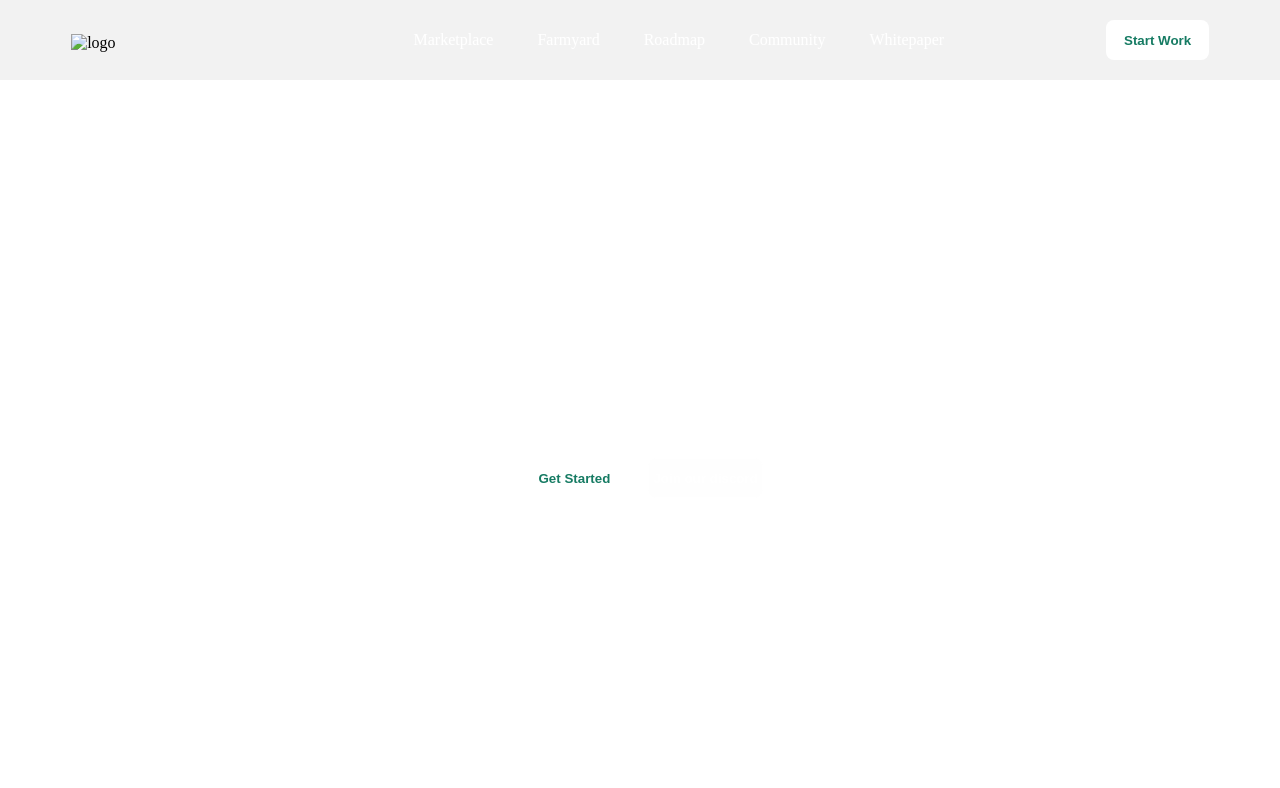
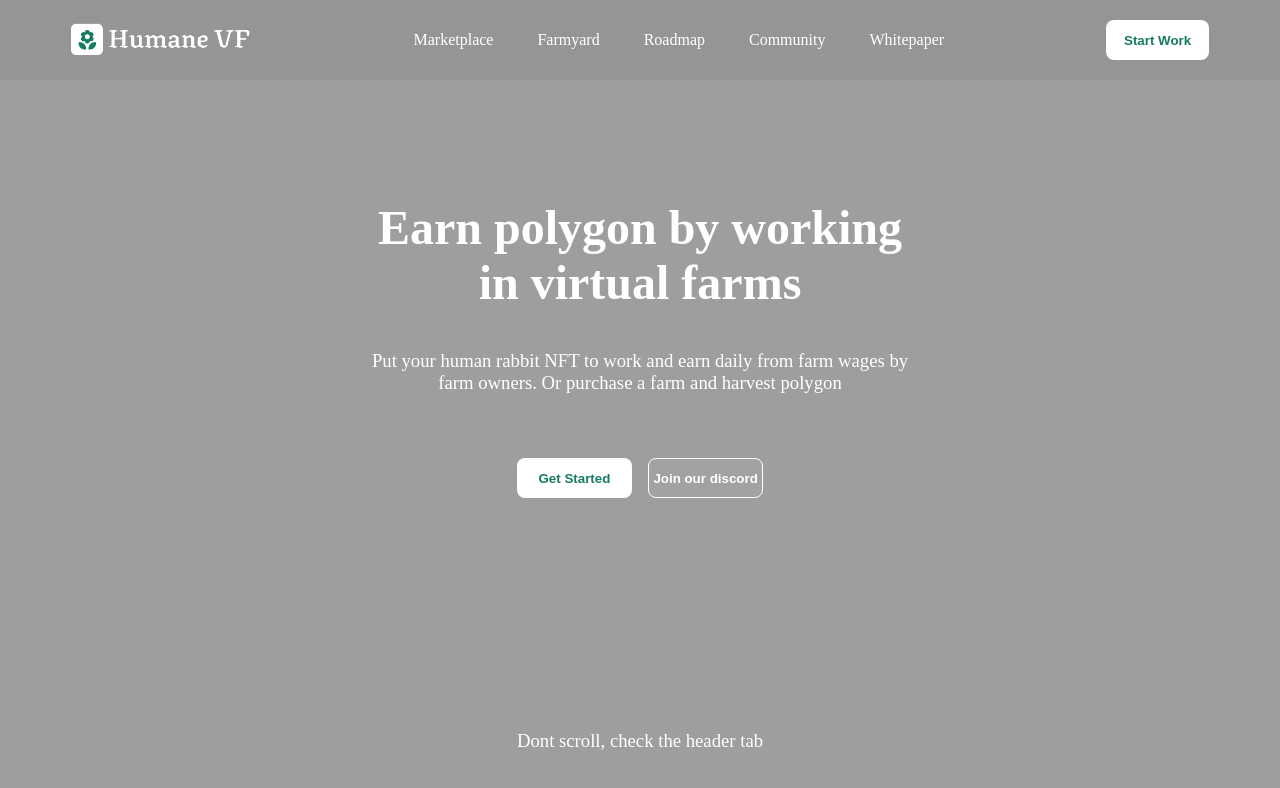
Before and after one commit to wendelcutrim/desafio-human-vf, a plain HTML site: page index.html in a window 1280 px wide. Drawn offline with Linux system fonts and the light colour scheme; the site is published under a folder, as on GitHub Pages, so addresses that start at the root find nothing; a web font is replaced by a local one.

Commit message:
Realizado correções na chamada dos links de imagens para o deploy

```diff
--- a/index.html
+++ b/index.html
@@ -5,7 +5,7 @@
     <meta charset="UTF-8">
     <meta http-equiv="X-UA-Compatible" content="IE=edge">
     <meta name="viewport" content="width=device-width, initial-scale=1.0">
-    <link rel="stylesheet" href="style.css">
+    <link rel="stylesheet" href="./style.css">
    <!--  <script src="https://kit.fontawesome.com/65b9087097.js" crossorigin="anonymous"></script> -->
    <link rel="stylesheet" href="https://cdn.es.gov.br/fonts/font-awesome/css/font-awesome.min.css">
 
@@ -14,7 +14,7 @@
 
 <body>
     <header>
-        <img src="/logo.png" alt="logo">
+        <img src="./logo.png" alt="logo">
         <nav>
             <a href="#">Marketplace</a>
             <a href="#">Farmyard</a>
--- a/style.css
+++ b/style.css
@@ -7,7 +7,7 @@
 }
 
 body {
-    background-image: url('/Background.jpg');
+    background-image: url('./Background.jpg');
     background-size: cover;
     font-family: 'Texturina';
 }
```
